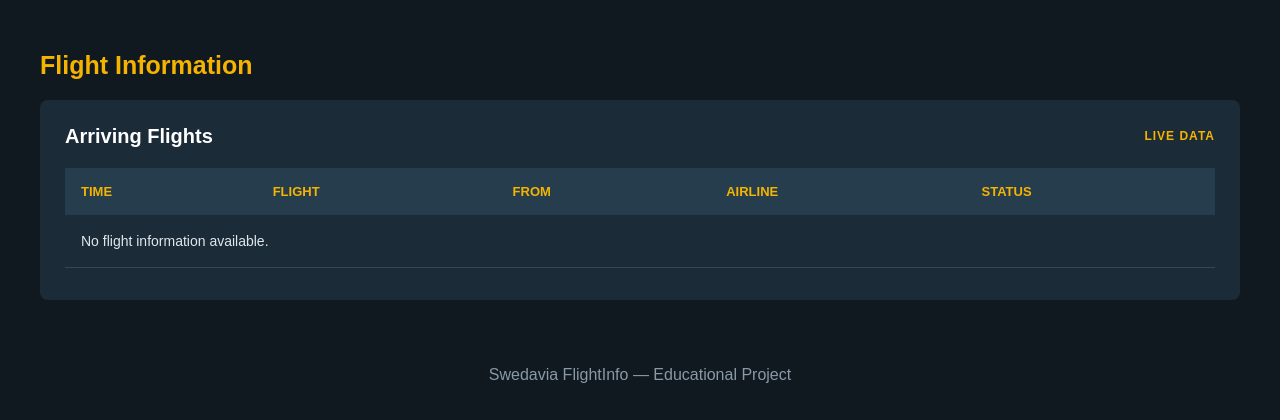
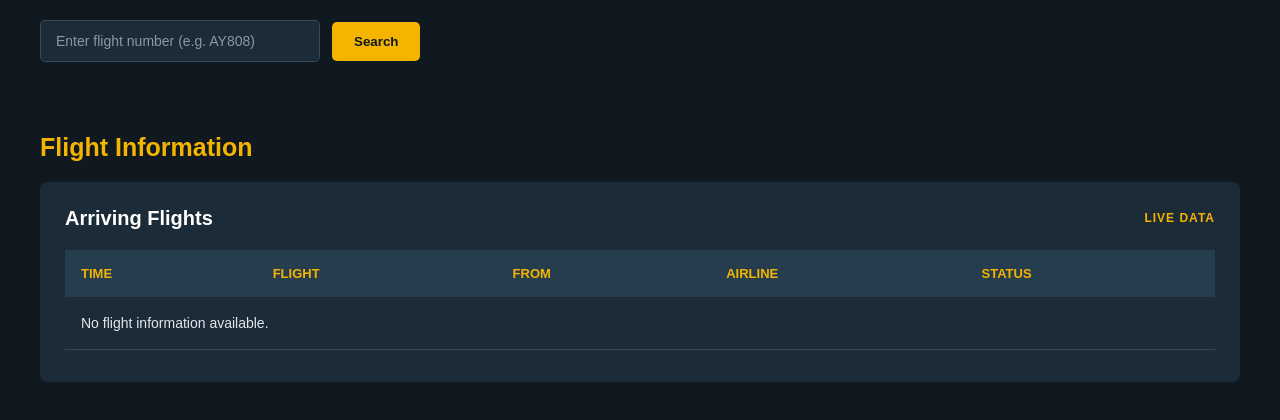
Before and after one commit to MarianaB-dev/swedavia-flightinfo, a Flask app: page / in a window 1280 px wide. Shown: the part 162-582 px from the top of the page. Run offline with Flask 3, Linux system fonts and the light colour scheme; data that the repository does not hold is empty.

Commit message:
Improve flight sorting and status styling

```diff
--- a/app.py
+++ b/app.py
@@ -12,6 +12,7 @@ app = Flask(__name__)
 def home():
 
     flight_type = request.args.get("type", "A")
+    search_query = request.args.get("flight", "").strip().upper()
 
     if flight_type not in ["A", "D"]:
         flight_type = "A"
@@ -20,7 +21,8 @@ def home():
         # Get flights from Stockholm Arlanda
         data = get_flights(
             airport="ARN",
-            flight_type=flight_type
+            flight_type=flight_type,
+            flight_id=search_query if search_query else None
         )
 
         flights = data.get("flights", [])
@@ -58,6 +60,23 @@ def home():
             else:
                 flight_time["scheduledLocal"] = "N/A"
 
+        # Sort flights by scheduled UTC time
+        def get_scheduled_time(flight):
+            details = flight.get(
+                "arrival" if flight_type == "A" else "departure",
+                {}
+            )
+
+            time_key = (
+                "arrivalTime" if flight_type == "A"
+                else "departureTime"
+            )
+
+            flight_time = details.get(time_key, {})
+            return flight_time.get("scheduledUtc") or "9999"
+
+        flights.sort(key=get_scheduled_time)
+
         error = None
 
     except Exception as e:
@@ -68,6 +87,7 @@ def home():
         "index.html",
         flights=flights,
         flight_type=flight_type,
+        search_query=search_query,
         error=error
     )
 
--- a/services/swedavia_api.py
+++ b/services/swedavia_api.py
@@ -1,24 +1,21 @@
 import os
 import requests
 
-from datetime import date
+from datetime import date, datetime
 from dotenv import load_dotenv
 
 
-# Load environment variables from the .env file
 load_dotenv()
 
-# Swedavia FlightInfo API endpoint
-API_URL = "https://api.swedavia.se/flightinfo/v2/query"
+API_URL = "https://api.swedavia.se/flightinfo/v2"
 
 
-def get_flights(airport="ARN", flight_type="A", flight_date=None):
+def get_flights(airport="ARN", flight_type="A", flight_date=None, flight_id=None):
     """
-    Get flight information from Swedavia API.
+    Get arrival or departure information from Swedavia API.
 
-    flight_type:
-        A = Arrivals
-        D = Departures
+    A = Arrivals
+    D = Departures
     """
 
     api_key = os.getenv("SWEDAVIA_API_KEY")
@@ -26,32 +23,54 @@ def get_flights(airport="ARN", flight_type="A", flight_date=None):
     if not api_key:
         raise ValueError("Swedavia API key is missing.")
 
+    if flight_type not in ["A", "D"]:
+        raise ValueError("Flight type must be A or D.")
+
     if flight_date is None:
-        flight_date = date.today().strftime("%y%m%d")
+        flight_date = date.today().strftime("%Y-%m-%d")
+    elif len(flight_date) == 6:
+        flight_date = datetime.strptime(
+            flight_date, "%y%m%d"
+        ).strftime("%Y-%m-%d")
+
+    endpoint = "arrivals" if flight_type == "A" else "departures"
+
+    url = f"{API_URL}/{airport}/{endpoint}/{flight_date}"
 
     headers = {
         "Ocp-Apim-Subscription-Key": api_key,
         "Accept": "application/json"
     }
 
-    filter_query = (
-        f"airport eq '{airport}' and "
-        f"scheduled eq '{flight_date}' and "
-        f"flightType eq '{flight_type}'"
-    )
-
-    params = {
-        "filter": filter_query,
-        "count": 25
-    }
-
     response = requests.get(
-        API_URL,
+        url,
         headers=headers,
-        params=params,
         timeout=30
     )
 
     response.raise_for_status()
 
-    return response.json()
+    data = response.json()
+
+    flights = data.get("flights", [])
+
+    # Keep the same data structure used by app.py
+    flight_key = "arrival" if flight_type == "A" else "departure"
+
+    normalized_flights = [
+        {flight_key: flight}
+        for flight in flights
+    ]
+
+    # Filter by flight number, if provided
+    if flight_id:
+        normalized_flights = [
+            flight for flight in normalized_flights
+            if flight[flight_key].get("flightId", "").upper()
+            == flight_id.upper()
+        ]
+
+    return {
+        "flights": normalized_flights,
+        "continuationtoken": data.get("continuationtoken")
+    }
--- a/static/css/style.css
+++ b/static/css/style.css
@@ -205,3 +205,104 @@ main h2 {
     background-color: #60451a;
     color: #ffd477;
 }
+
+/* Flight search */
+
+.search-container {
+    padding: 20px 40px;
+    background-color: #101820;
+}
+
+.search-container form {
+    display: flex;
+    align-items: center;
+    gap: 12px;
+    flex-wrap: wrap;
+}
+
+.search-container input[type="text"] {
+    width: 280px;
+    padding: 12px 15px;
+    background-color: #1b2b38;
+    border: 1px solid #344957;
+    border-radius: 5px;
+    color: #ffffff;
+    font-size: 14px;
+}
+
+.search-container input[type="text"]::placeholder {
+    color: #8999a5;
+}
+
+.search-container input[type="text"]:focus {
+    outline: none;
+    border-color: #f5b400;
+}
+
+.search-container button {
+    padding: 12px 22px;
+    background-color: #f5b400;
+    color: #101820;
+    border: none;
+    border-radius: 5px;
+    font-weight: bold;
+    cursor: pointer;
+}
+
+.search-container button:hover {
+    background-color: #ffd04a;
+}
+
+.search-container a {
+    color: #f5b400;
+    text-decoration: none;
+    font-weight: bold;
+    padding: 10px;
+}
+
+.search-container a:hover {
+    color: #ffffff;
+}
+
+/* Responsive search layout */
+
+@media (max-width: 600px) {
+    .search-container {
+        padding: 20px;
+    }
+
+    .search-container input[type="text"] {
+        width: 100%;
+    }
+
+    .search-container form {
+        align-items: stretch;
+    }
+}
+
+/* Flight status colors */
+
+.flight-table td.status-completed {
+    color: #22c55e;
+    font-weight: bold;
+}
+
+.flight-table td.status-scheduled {
+    color: #60a5fa;
+    font-weight: bold;
+}
+
+.flight-table td.status-cancelled {
+    color: #ef4444;
+    font-weight: bold;
+}
+
+.flight-table td.status-deleted {
+    color: #9ca3af;
+    font-weight: bold;
+}
+
+.flight-table td.status-unknown {
+    color: #f5b400;
+    font-weight: bold;
+}
--- a/templates/index.html
+++ b/templates/index.html
@@ -31,6 +31,31 @@
             Departures
         </a>
     </nav>
+
+    <div class="search-container">
+        <form action="{{ url_for('home') }}" method="GET">
+            <input
+                type="hidden"
+                name="type"
+                value="{{ flight_type }}"
+            >
+
+            <input
+                type="text"
+                name="flight"
+                placeholder="Enter flight number (e.g. AY808)"
+                value="{{ search_query }}"
+            >
+
+            <button type="submit">Search</button>
+
+            {% if search_query %}
+                <a href="{{ url_for('home', type=flight_type) }}">
+                    Clear
+                </a>
+            {% endif %}
+        </form>
+    </div>
 
     <main>
         <h2>Flight Information</h2>
@@ -67,7 +92,23 @@
                             <td>{{ details.get('flightId', 'N/A') }}</td>
                             <td>{{ details.get(airport_key, 'Unknown') }}</td>
                             <td>{{ airline.get('name', 'Unknown') }}</td>
-                            <td>{{ status.get('flightLegStatusEnglish', 'Unknown') }}</td>
+
+                            {% set status_text = status.get('flightLegStatusEnglish', 'Unknown') %}
+                            {% set status_lower = status_text.lower() %}
+
+                            {% if status_lower.startswith('landed') or status_lower.startswith('departed') %}
+                                {% set status_class = 'status-completed' %}
+                            {% elif status_lower.startswith('scheduled') %}
+                                {% set status_class = 'status-scheduled' %}
+                            {% elif status_lower.startswith('cancelled') %}
+                                {% set status_class = 'status-cancelled' %}
+                            {% elif status_lower.startswith('deleted') %}
+                                {% set status_class = 'status-deleted' %}
+                            {% else %}
+                                {% set status_class = 'status-unknown' %}
+                            {% endif %}
+
+                            <td class="{{ status_class }}">{{ status_text }}</td>
                         </tr>
 
                     {% else %}
```
